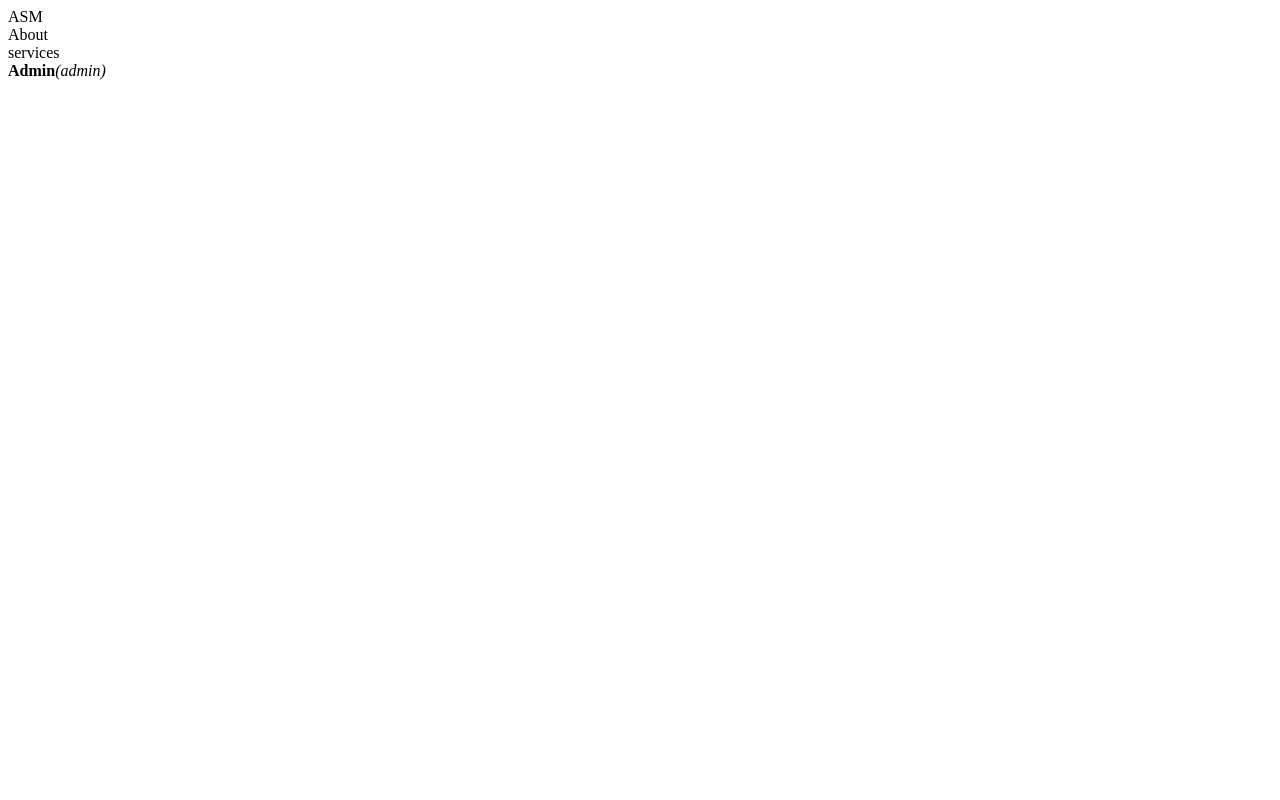
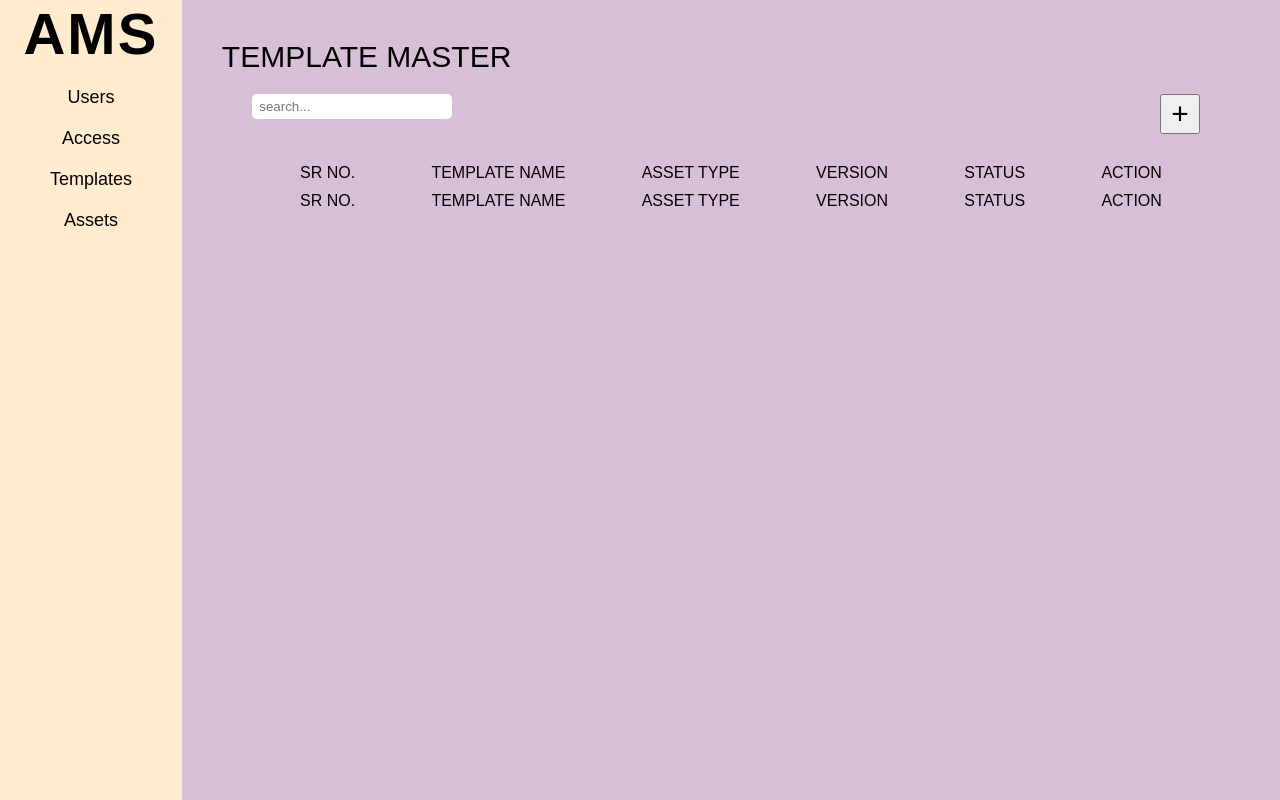
Before and after one commit to GhanchiTufail/Asset-Management-System-app, a plain HTML site: page index.html in a window 1280 px wide. Drawn offline with Linux system fonts and the light colour scheme; a script that the page names is missing.

Commit message:
updated code added create button in template and added search bar

```diff
--- a/index.html
+++ b/index.html
@@ -9,38 +9,53 @@
 </head>
 
 <body>
-    <header>
-        <div class="pheader">
-            <div class="left-nav">
-                <div class="logo">ASM</div>
+    <div class="container">
+
+        <div class="sidebar">
+            <div class="logo">AMS</div>
+            <div class="list users">Users</div>
+            <div class="list access">Access</div>
+            <div class="list template">Templates</div>
+            <div class="list asset">Assets</div>
+        </div>
+
+        <div class="main">
+            <div class="template-grid-header">TEMPLATE MASTER</div>
+            <div class="func">
+                <div class="search-template search">
+                    <input type="text" name="template" id="templateSearch" placeholder="  search...">
+                    <!-- <div class="create-template-div-button"> -->
+
+                    <!-- </div> -->
+                </div>
+                <div class="create-template create">
+
+                    <button class="create-template-button">+</button>
+                </div>
             </div>
-            <div class="right-nav">
-                <div class="about">About</div>
-                <div class="services">services</div>
-                <div class="userinfo"><strong>Admin</strong><em>(admin)</em></div>
+            <div class="template-grid">
+
+                <div class="header-grid">
+                    <div class="grid srno">SR NO.</div>
+                    <div class="grid name">TEMPLATE NAME</div>
+                    <div class="grid asset-type">ASSET TYPE</div>
+                    <div class="grid version">VERSION</div>
+                    <div class="grid status">STATUS</div>
+                    <div class="grid action">ACTION</div>
+                </div>
+
+                <div class="child-grid">
+                    <div class="grid srno">SR NO.</div>
+                    <div class="grid name">TEMPLATE NAME</div>
+                    <div class="grid asset-type">ASSET TYPE</div>
+                    <div class="grid version">VERSION</div>
+                    <div class="grid status">STATUS</div>
+                    <div class="grid action">ACTION</div>
+                </div>
             </div>
         </div>
-    </header>
-    <!-- <div class="container">
-        <div class="first">
-            <div class="template">Template</div>
-            <div class="asset">Asset</div>
-        </div>
-        <div class="second">
-            <div class="sr">SR NO.</div>
-            <div class="templatename">Template Name</div>
-            <div class="assettype">Asset Type</div>
-            <div class="templateversion">Version</div>
-            <div class="templateaction">Action</div>
-        </div>
-        <div class="third" id="assetList">
-            <div class="sr">SR NO.</div>
-            <div class="assetnumber">Asset Number</div>
-            <div class="templatename">Template Name</div>
-            <div class="assettype">Asset Type</div>
-            <div class="templateaction">Action</div>
-        </div>
-    </div> -->
+
+    </div>
 </body>
 <script src="script.js"></script>
 
--- a/script.js
+++ /dev/null
@@ -1,5 +0,0 @@
-var div = document.getElementById("assetList");
-
-if(div){
-    div.style.display = 'None';
-}
--- a/style.css
+++ b/style.css
@@ -1,47 +1,116 @@
-/*{
+*{
     margin: 0;
     padding: 0;
+    box-sizing: border-box;
 }
 
 body{
-    background-color: bisque;
+    background-color: thistle;
+    font-family: Arial, Helvetica, sans-serif;
+    height: 100vh;
 }
 
-header > .pheader {
-    background-color: blue;
-    display: flex;
-    align-items: center;
-    justify-content: space-between;
-    /* padding: 10px 30px 10px 50px;
-}
-.logo {
-    width: 15%;
-    background-color: aquamarine;
-    align-content: center;
-    font-size: 1.5em;
-}
-.userinfo{
-    padding: 10px 30px 10px 100px;
-}
 .container{
     display: flex;
+    width: 100%;
 }
 
-.container > .first {
-    background-color: aqua;
-    width: 15%;
+.sidebar{
+    width: 220px;
+    background-color: blanchedalmond;
+    height: 100vh;
+    display: flex;
+    flex-direction: column;
+    /* justify-content: center; */
+    align-items: center;
+    gap: 20px;
 }
 
-.container > .first > div{
-    margin: auto;
-    display: flex;
+.sidebar > div{
+    text-align: center;
+    cursor: pointer;
 }
 
-.container > .second {
-    margin: auto;
-    display: flex;
+.logo{
+    font-size: 58px;
+    font-weight: bold;
+    letter-spacing: 2px;
 }
 
-.container > .second > div{
-    border: 1px solid black;
-}*/
+.list{
+    font-size: 18px;
+    transition: 0.3s;
+}
+
+.list:hover{
+    color: brown;
+    transform: scale(1.25);
+
+}
+
+.main{
+    width: 100%;
+    margin: 20px;
+}
+
+.template-grid-header,.template-grid{
+    margin: 20px;
+}
+
+.template-grid-header{
+    font-size: 30px;
+}
+
+.template-grid{
+    margin: 50px;
+    padding: 10px;
+    /* justify-content: sp; */
+}
+
+.header-grid{
+    display: flex;
+    /* gap: 135px; */
+    justify-content: space-around;
+    margin-bottom: 10px;
+}
+
+.child-grid{
+    display: flex;
+    justify-content: space-around;
+
+}
+
+.func{
+    /* border: 1px solid; */
+    display: flex;
+    justify-content: space-between;
+}
+
+.create-template{
+    align-content: center;
+    padding-right: 10px;
+}
+
+.create-template-button{
+    width: 40px;
+    height: 40px;
+    font-size: 30px;
+}
+
+#templateSearch{
+    width: 200px;
+    border: none;
+    border-radius: 5px;
+    height: 25px;
+    outline: none;
+}
+/*
+div{
+    border: 1px solid;
+} */
+
+.func{
+    margin-left: 50px;
+    margin-right: 50px;
+    margin-bottom: -30px;
+}
```
